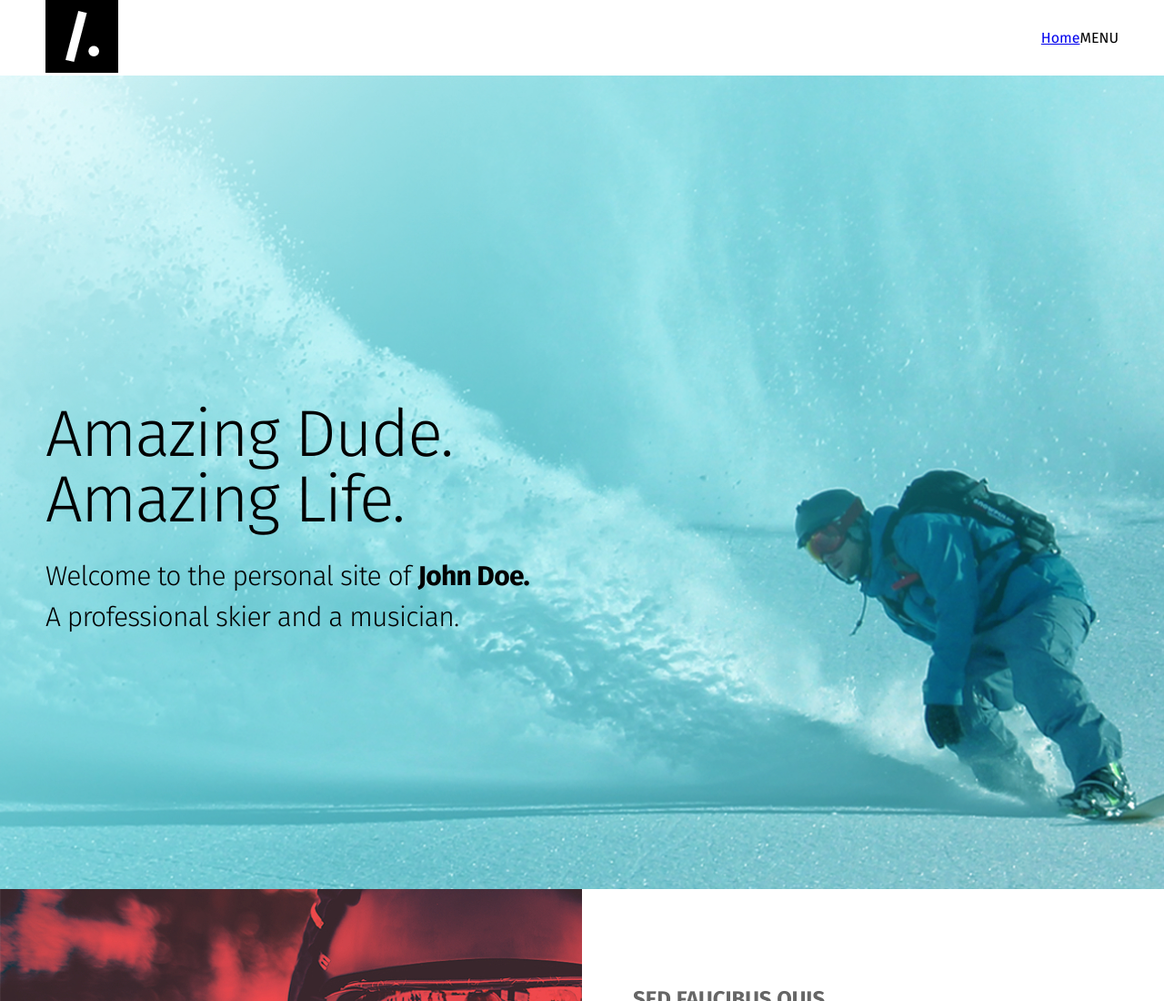
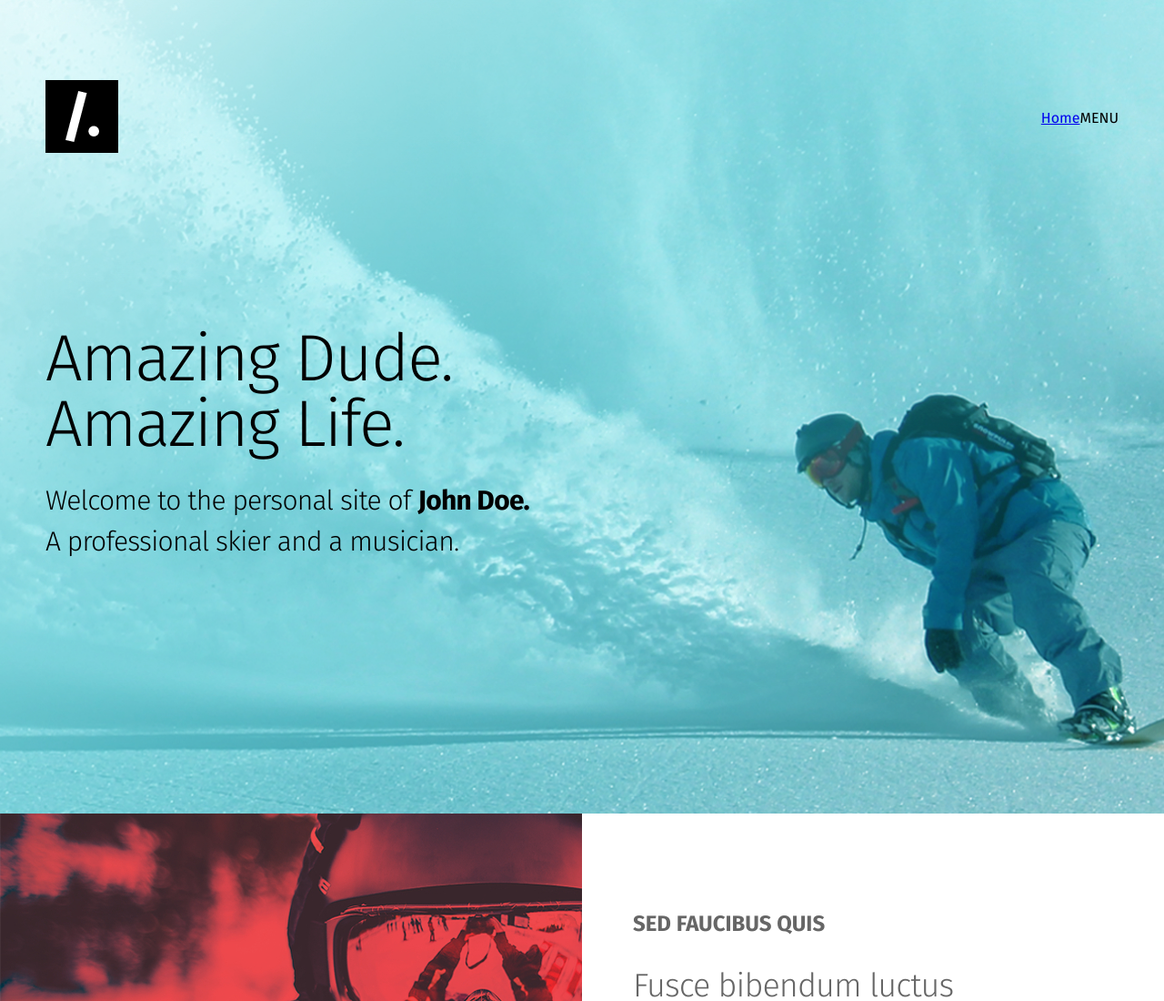
Before and after one commit to costaline/amazing, a website: page source/index.html in a window 1280 px wide. Shown: the top 1100 px of the page at 91% size. Drawn offline with nearby package versions, Linux system fonts and the light colour scheme; files that its build step writes are made by us from their sources; files whose address does not match are found by name.

Commit message:
fix header style

```diff
--- /dev/null
+++ b/source/blocks/header/style/header.scss
@@ -0,0 +1,7 @@
+ .header {
+   position: absolute;
+
+   width: 100%;
+   padding-top: 88px;
+   padding-bottom: 88px;
+ }
--- a/source/index.html
+++ b/source/index.html
@@ -11,7 +11,7 @@
 
 <body>
 
-  <header>
+  <header class="header">
     <div class="container">
       <nav class="main-nav">
         <a class="logo main-nav__logo" href="#">
--- a/source/style/style.scss
+++ b/source/style/style.scss
@@ -6,6 +6,7 @@
 @import "global/keyframes.scss";
 
 //blocks
+@import "../blocks/header/style/header.scss";
 @import "../blocks/main-nav/style/main-nav.scss";
 @import "../blocks/hero/style/hero.scss";
 @import "../blocks/title/style/title.scss";
```
